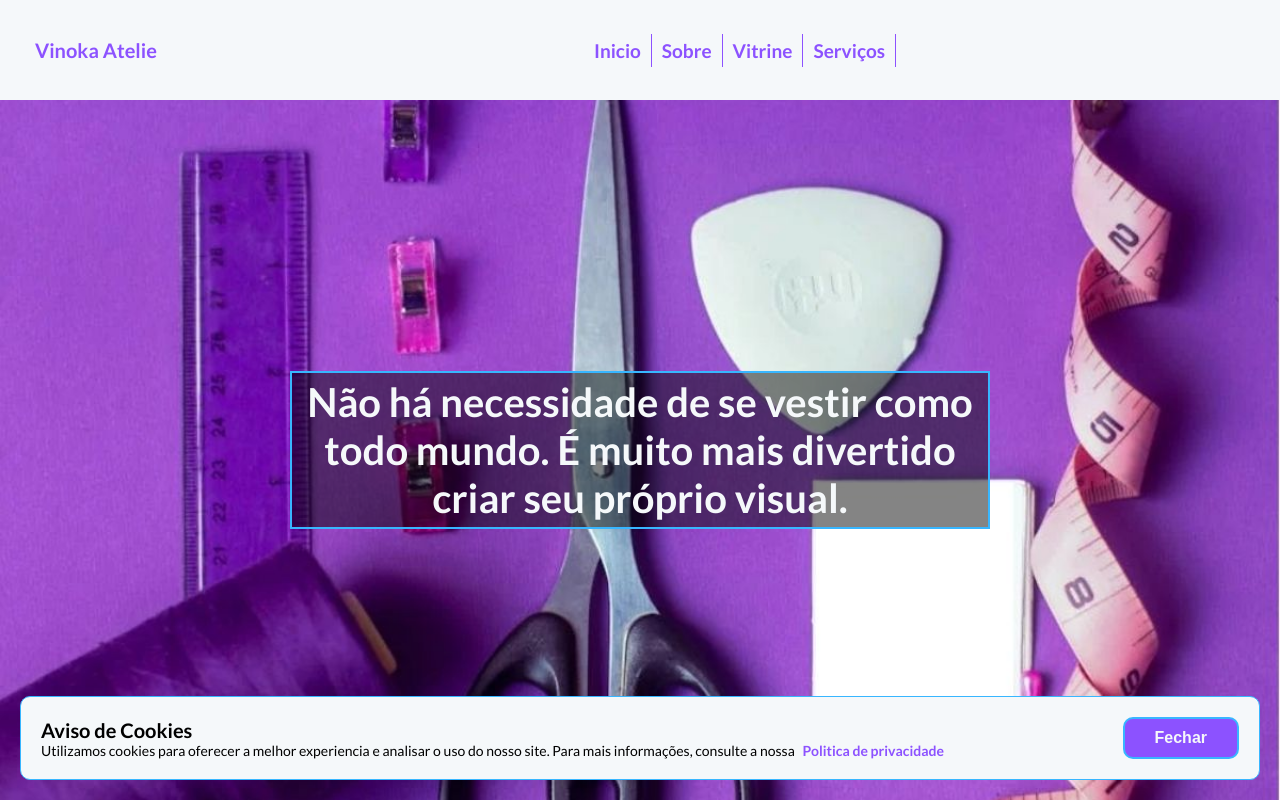
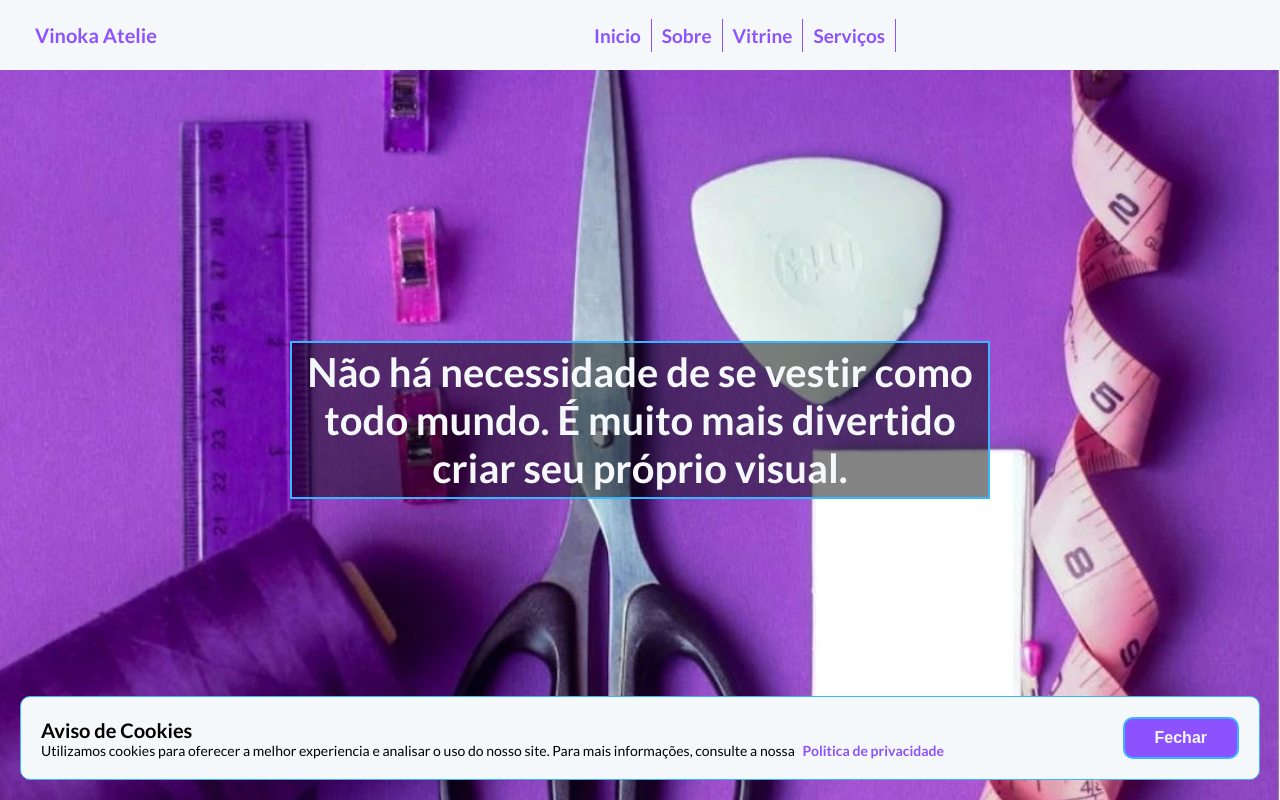
Before and after one commit to Eliel-Silva-dev/vinoka-atelie, a Next.js app: page / in a window 1280 px wide. Shown: the top 800 px of the page. Built offline with nearby package versions, Linux system fonts and the light colour scheme.

Commit message:
fix: react vinoka ajuste de alinhamento v2

```diff
--- a/src/app/globals.css
+++ b/src/app/globals.css
@@ -19,7 +19,7 @@ body {
 }
 main {
   min-height: 100vh;
-  margin-top: 100px;
+  margin-top: 70px;
 }
 a {
   text-decoration: none;
--- a/src/app/vitrine/scss/style.scss
+++ b/src/app/vitrine/scss/style.scss
@@ -9,7 +9,7 @@
   }
 
   .sect_carrossel {
-    height: 480px;
+    border: 1px solid red;
     border: 1px solid var(--hover);
     padding: 5px;
     background-color: white;
@@ -28,6 +28,7 @@
       overflow-x: scroll;
       scrollbar-color: var(--secondary_color) var(--primary_color);
       gap: 15px;
+      padding-bottom: 8px;
 
       .carrossel {
         width: 250px;
@@ -58,7 +59,6 @@
       display: flex;
       justify-content: center;
       gap: 30px;
-      margin-top: -10px;
     }
 
     .controls_carrossel span {
--- a/src/app/vitrine/style.min.module.css
+++ b/src/app/vitrine/style.min.module.css
@@ -1 +1 @@
-.main_vitrine{display:flex;flex-direction:column;padding:0 15px 15px 15px;gap:20px}.main_vitrine h2{font-size:3rem}.main_vitrine .sect_carrossel{height:480px;border:1px solid var(--hover);padding:5px;background-color:#fff;border-radius:10px}.main_vitrine .sect_carrossel h2{font-size:2.5rem;margin-bottom:10px}.main_vitrine .sect_carrossel::-webkit-scrollbar-thumb{background-color:#fff;color:red}.main_vitrine .sect_carrossel .container_carrossel{display:flex;overflow-x:scroll;scrollbar-color:var(--secondary_color) var(--primary_color);gap:15px}.main_vitrine .sect_carrossel .container_carrossel .carrossel{width:250px;min-width:250px;min-height:345px}.main_vitrine .sect_carrossel .container_carrossel .carrossel img{width:100%;min-height:310px}.main_vitrine .sect_carrossel .container_carrossel .carrossel button{width:100%;border-top-left-radius:0;border-top-right-radius:0}.main_vitrine .sect_carrossel .container_carrossel .carrossel button a{color:var(--primary_color)}.main_vitrine .sect_carrossel .controls_carrossel{padding:20px;font-size:2.5rem;font-weight:700;color:var(--primary_color);display:flex;justify-content:center;gap:30px;margin-top:-10px}.main_vitrine .sect_carrossel .controls_carrossel span{background-color:var(--secondary_color);padding:10px 15px;border-radius:50%;cursor:pointer}/*# sourceMappingURL=style.min.module.css.map */
+.main_vitrine{display:flex;flex-direction:column;padding:0 15px 15px 15px;gap:20px}.main_vitrine h2{font-size:3rem}.main_vitrine .sect_carrossel{border:1px solid red;border:1px solid var(--hover);padding:5px;background-color:#fff;border-radius:10px}.main_vitrine .sect_carrossel h2{font-size:2.5rem;margin-bottom:10px}.main_vitrine .sect_carrossel::-webkit-scrollbar-thumb{background-color:#fff;color:red}.main_vitrine .sect_carrossel .container_carrossel{display:flex;overflow-x:scroll;scrollbar-color:var(--secondary_color) var(--primary_color);gap:15px;padding-bottom:8px}.main_vitrine .sect_carrossel .container_carrossel .carrossel{width:250px;min-width:250px;min-height:345px}.main_vitrine .sect_carrossel .container_carrossel .carrossel img{width:100%;min-height:310px}.main_vitrine .sect_carrossel .container_carrossel .carrossel button{width:100%;border-top-left-radius:0;border-top-right-radius:0}.main_vitrine .sect_carrossel .container_carrossel .carrossel button a{color:var(--primary_color)}.main_vitrine .sect_carrossel .controls_carrossel{padding:20px;font-size:2.5rem;font-weight:700;color:var(--primary_color);display:flex;justify-content:center;gap:30px}.main_vitrine .sect_carrossel .controls_carrossel span{background-color:var(--secondary_color);padding:10px 15px;border-radius:50%;cursor:pointer}/*# sourceMappingURL=style.min.module.css.map */
--- a/src/shared/components/NavBar/scss/style.scss
+++ b/src/shared/components/NavBar/scss/style.scss
@@ -2,7 +2,7 @@
   display: flex;
   justify-content: space-between;
   align-items: center;
-  height: 100px;
+  height: 70px;
   background-color: var(--primary_color);
   padding: 15px 30px;
 
--- a/src/shared/components/NavBar/style.min.module.css
+++ b/src/shared/components/NavBar/style.min.module.css
@@ -1 +1 @@
-#navbar{display:flex;justify-content:space-between;align-items:center;height:100px;background-color:var(--primary_color);padding:15px 30px;margin:0 auto;position:fixed;top:0;left:0;right:0;z-index:1}/*# sourceMappingURL=style.min.module.css.map */
+#navbar{display:flex;justify-content:space-between;align-items:center;height:70px;background-color:var(--primary_color);padding:15px 30px;margin:0 auto;position:fixed;top:0;left:0;right:0;z-index:1}/*# sourceMappingURL=style.min.module.css.map */
```
Also changed, not shown: 2 other files (tests, documents, lock files or other folders).
